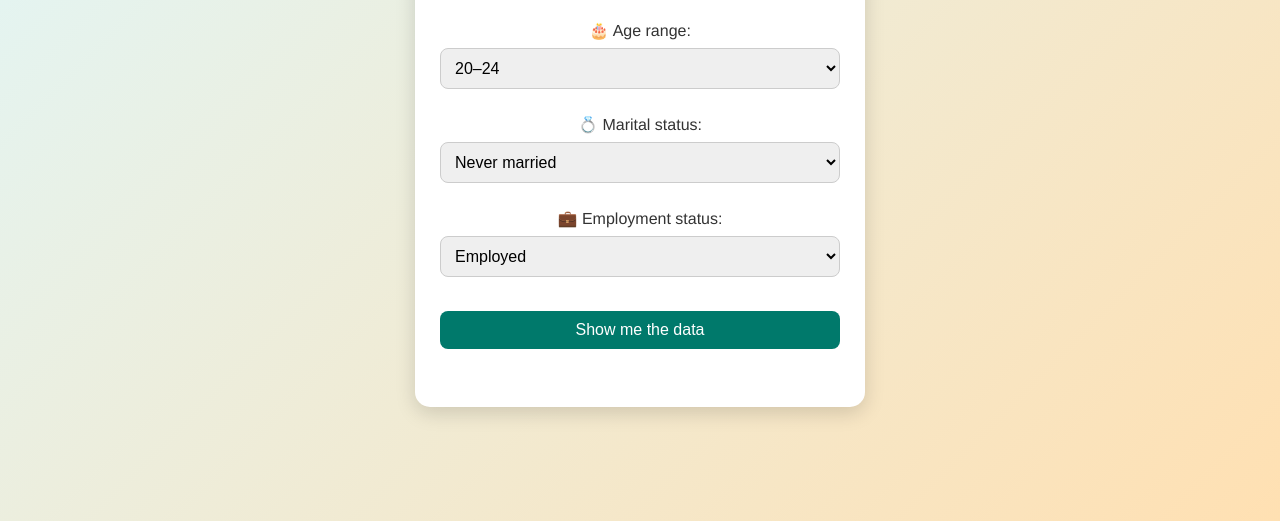
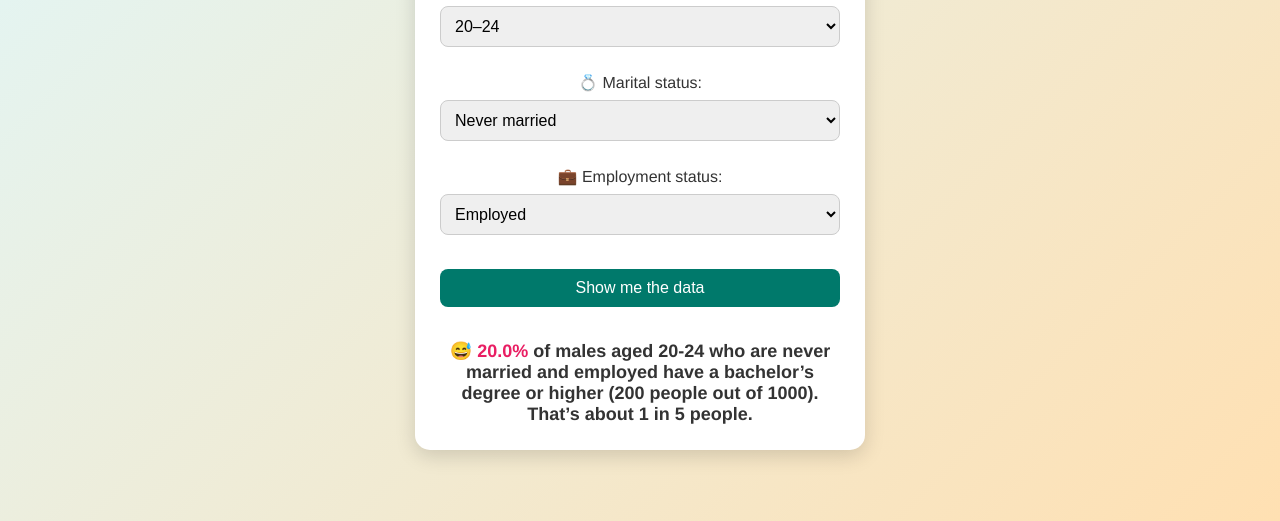
Before and after one commit to artherjones50/nepal-reality-calculator, a plain HTML site: page index.html in a window 1280 px wide. Both pictures are taken after a click on the button "Show me the data". Shown: the part 279-800 px from the top of the page. Drawn offline with nearby package versions, Linux system fonts and the light colour scheme.

Commit message:
Update index.html

```diff
--- a/index.html
+++ b/index.html
@@ -195,6 +195,49 @@
       // Add all other combinations as needed
     ];
   </script>
+<script>
+function calculate() {
+  const gender = document.getElementById("gender").value;
+  const age = document.getElementById("age").value;
+  const marital = document.getElementById("marital").value;
+  const employment = document.getElementById("employment").value;
+
+  const resultEl = document.getElementById("result");
+  resultEl.classList.remove("show");
+
+  // Find matching group
+  const group = data.find(item => item.gender === gender && item.age_group === age);
+
+  if (!group) {
+    resultEl.innerHTML = "<span class='error'>Data not available for this age/gender combination.</span>";
+    setTimeout(() => resultEl.classList.add("show"), 50);
+    return;
+  }
+
+  const match = group.bachelor[marital]?.[employment];
+
+  if (!match || match === 0) {
+    resultEl.innerHTML = "<span class='error'>Data not available for this combination.</span>";
+    setTimeout(() => resultEl.classList.add("show"), 50);
+    return;
+  }
+
+  const base = group.population;
+  const percentage = ((match / base) * 100).toFixed(1);
+  const oneIn = Math.round(base / match);
+
+  let emoji = percentage > 50 ? "🎉" : percentage > 20 ? "🙂" : "😅";
+
+  resultEl.innerHTML = `${emoji} <span class="highlight">${percentage}%</span> of ${gender.toLowerCase()}s aged ${age} who are ${marital.replace('_',' ')} and ${employment}
+    have a bachelor’s degree or higher (${match} people out of ${base}). That’s about 1 in ${oneIn} people.`;
+
+  setTimeout(() => resultEl.classList.add("show"), 50);
+
+  if (percentage > 50) {
+    confetti({ particleCount: 100, spread: 70, origin: { y: 0.6 } });
+  }
+}
+</script>
 
 
 </body>
```
